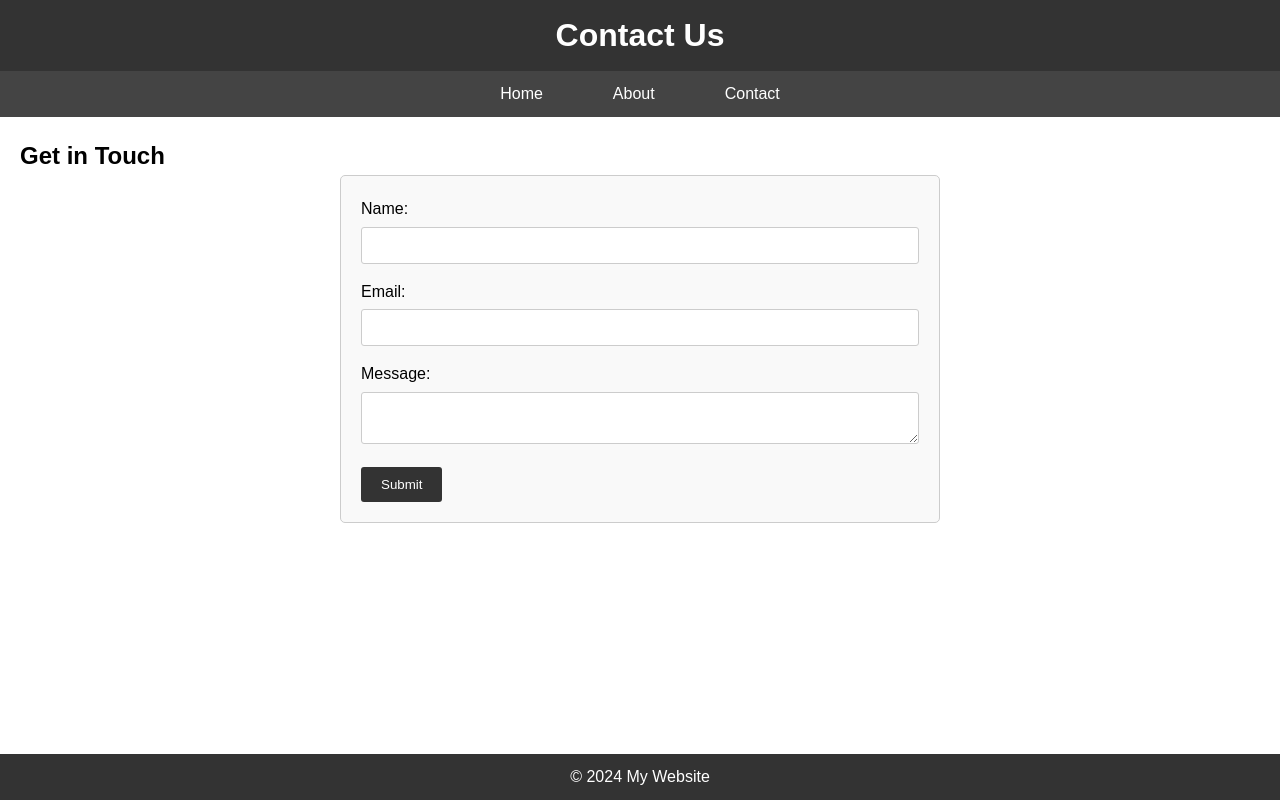
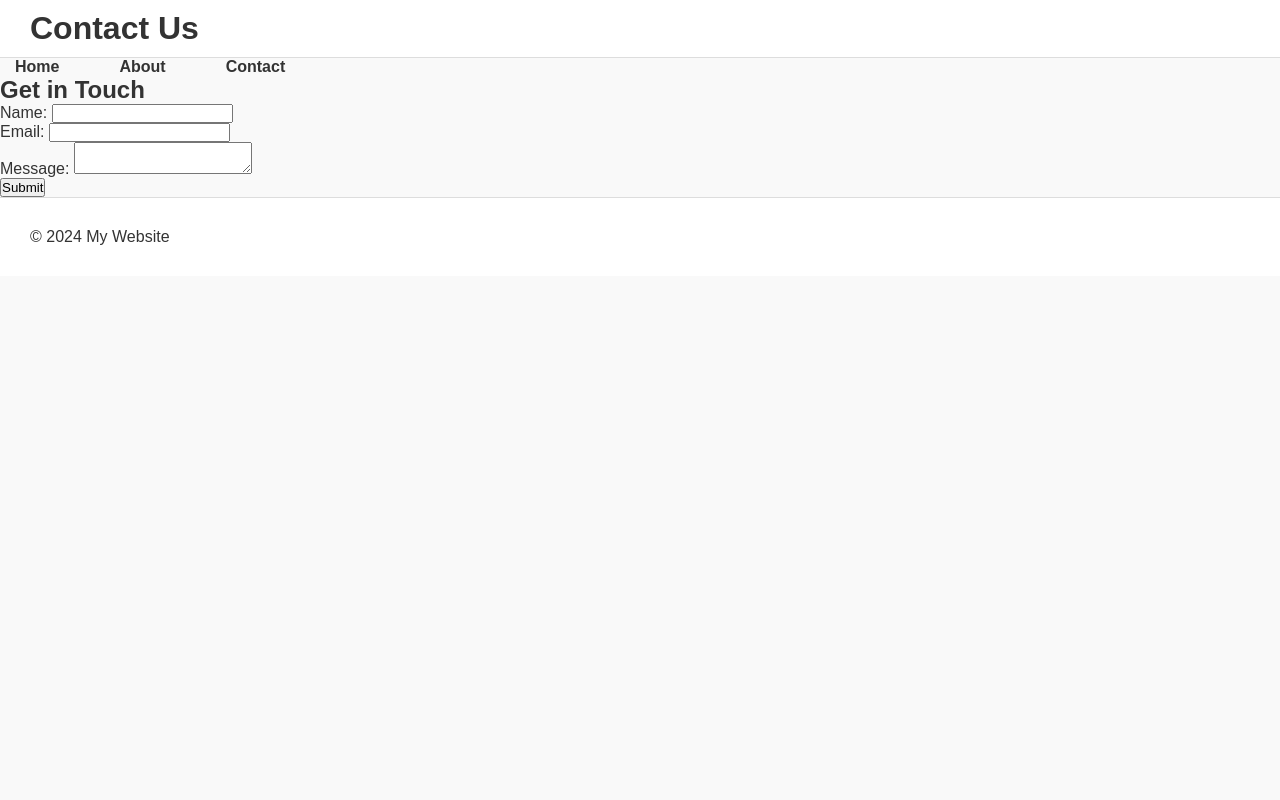
Before and after one commit to ridhosamir/BandungAICamp, a PHP site: page /contact.html in a window 1280 px wide. Run offline with PHP 8.4, Linux system fonts and the light colour scheme.

Commit message:
Tugas 13

```diff
--- a/styles.css
+++ b/styles.css
@@ -1,124 +1,188 @@
-/* Basic reset */
+/* Reset CSS */
 * {
     margin: 0;
     padding: 0;
     box-sizing: border-box;
 }
 
+/* Body and Font Styling */
 body {
     font-family: Arial, sans-serif;
-    line-height: 1.6;
-    display: flex;
-    flex-direction: column;
-    min-height: 100vh;
+    background-color: #f9f9f9;
+    color: #333;
 }
 
+/* Navigation (Header) */
 header {
+    background-color: #fff;
+    padding: 10px 30px;
+    border-bottom: 1px solid #ddd;
+}
+
+nav {
+    display: flex;
+    justify-content: space-between;
+    align-items: center;
+}
+
+nav ul {
+    list-style-type: none;
+    display: flex;
+    gap: 30px;
+}
+
+nav ul li a {
+    text-decoration: none;
+    color: #333;
+    font-weight: bold;
+    font-size: 16px;
+    padding: 5px 15px;
+    transition: background-color 0.3s ease;
+}
+
+nav ul li a:hover {
+    background-color: #f1f1f1;
+    border-radius: 5px;
+}
+
+.auth-buttons {
+    display: flex;
+    gap: 10px;
+}
+
+.auth-buttons .btn {
+    padding: 8px 20px;
+    border: 1px solid #ddd;
+    border-radius: 20px;
+    text-decoration: none;
+    color: #333;
+    font-size: 14px;
+    transition: background-color 0.3s ease, color 0.3s ease;
+}
+
+.auth-buttons .btn:hover {
+    background-color: #f1f1f1;
+}
+
+.auth-buttons .btn.register {
     background-color: #333;
     color: #fff;
-    padding: 10px 0;
+}
+
+.auth-buttons .btn.register:hover {
+    background-color: #000;
+}
+
+/* Advertisement Section */
+.advertisement {
+    background-color: #f1f1f1;
+    text-align: center;
+    padding: 80px 20px;
+}
+
+.advertisement h1 {
+    font-size: 3em;
+    font-weight: bold;
+    margin-bottom: 15px;
+}
+
+.advertisement hr {
+    width: 60px;
+    border: 2px solid #333;
+    margin: 20px auto;
+}
+
+/* Products Section */
+.products {
+    padding: 40px 30px;
+    background-color: #fff;
+}
+
+.products h2 {
+    font-size: 1.5em;
+    margin-bottom: 20px;
+}
+
+.products hr {
+    width: 40px;
+    border: 1px solid #333;
+    margin-bottom: 30px;
+}
+
+.product-grid {
+    display: grid;
+    grid-template-columns: repeat(3, 1fr);
+    gap: 20px;
+}
+
+.product-item {
+    border: 1px solid #ddd;
+    padding: 20px;
+    background-color: #fafafa;
+    border-radius: 8px;
     text-align: center;
 }
 
-nav ul {
-    list-style: none;
-    display: flex;
-    justify-content: center;
-    background-color: #444;
-}
-
-nav ul li {
-    margin: 0 15px;
-}
-
-nav ul li a {
-    color: #fff;
-    text-decoration: none;
-    padding: 10px 20px;
-    display: block;
-}
-
-nav ul li a:hover {
-    background-color: #555;
-}
-
-section {
-    flex: 1;
-    padding: 20px;
-}
-
-footer {
-    background-color: #333;
-    color: #fff;
-    text-align: center;
-    padding: 10px 0;
-    position: relative;
-    bottom: 0;
-    width: 100%;
-}
-
-form {
-    max-width: 600px;
-    margin: 0 auto;
-    padding: 20px;
-    border: 1px solid #ccc;
-    border-radius: 5px;
-    background-color: #f9f9f9;
-}
-
-form div {
+.product-item img {
+    max-width: 100%;
+    height: auto;
     margin-bottom: 15px;
 }
 
-form label {
-    display: block;
+.product-item h3 {
+    font-size: 1.2em;
+    margin-bottom: 10px;
+}
+
+.product-item p {
+    font-size: 0.9em;
+    color: #555;
+}
+
+/* Footer Section */
+footer {
+    background-color: #fff;
+    border-top: 1px solid #ddd;
+    padding: 30px 30px;
+}
+
+.footer-content {
+    display: flex;
+    justify-content: space-between;
+    align-items: flex-start;
+    gap: 30px;
+}
+
+.social-icons {
+    display: flex;
+    gap: 15px;
+}
+
+.social-icons img {
+    width: 25px;
+    height: auto;
+    transition: opacity 0.3s ease;
+}
+
+.social-icons img:hover {
+    opacity: 0.7;
+}
+
+.footer-text {
+    display: flex;
+    justify-content: space-between;
+    width: 50%;
+    gap: 50px;
+}
+
+.footer-column p {
+    font-size: 0.9em;
+    color: #333;
+    line-height: 1.6;
     margin-bottom: 5px;
 }
 
-form input, form textarea {
-    width: 100%;
-    padding: 10px;
-    border: 1px solid #ccc;
-    border-radius: 3px;
+.footer-column p:first-child {
+    font-weight: bold;
+    margin-bottom: 10px;
 }
-
-form button {
-    padding: 10px 20px;
-    background-color: #333;
-    color: #fff;
-    border: none;
-    border-radius: 3px;
-    cursor: pointer;
-}
-
-form button:hover {
-    background-color: #555;
-}
-
-@media (max-width: 768px) {
-    nav ul {
-        flex-direction: column;
-    }
-
-    section {
-        padding: 10px;
-    }
-}
-
-@media (max-width: 480px) {
-    header h1 {
-        font-size: 1.5em;
-    }
-
-    nav ul li {
-        margin: 5px 0;
-    }
-
-    form {
-        padding: 15px;
-    }
-
-    form button {
-        width: 100%;
-    }
-}
```
Also changed, not shown: HomePage.html (added, +89 -0 lines).
